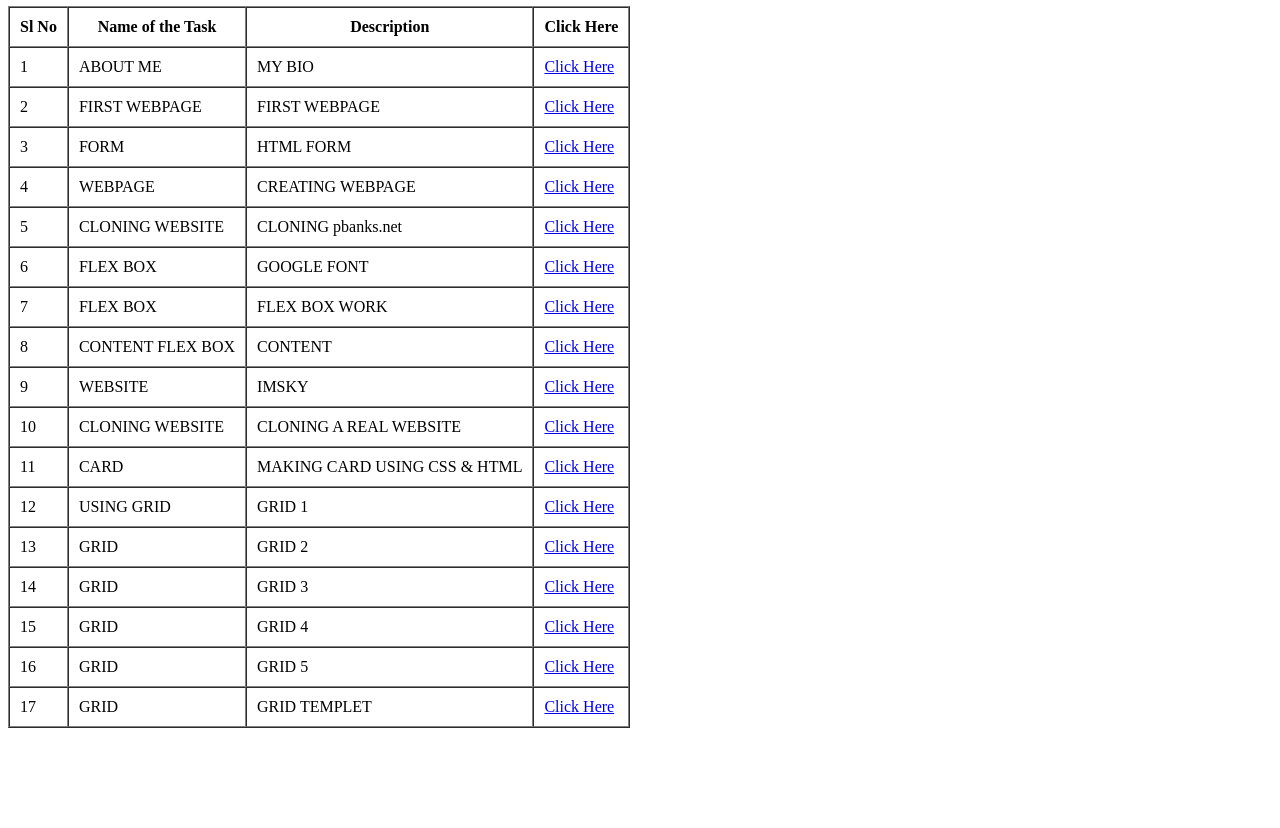
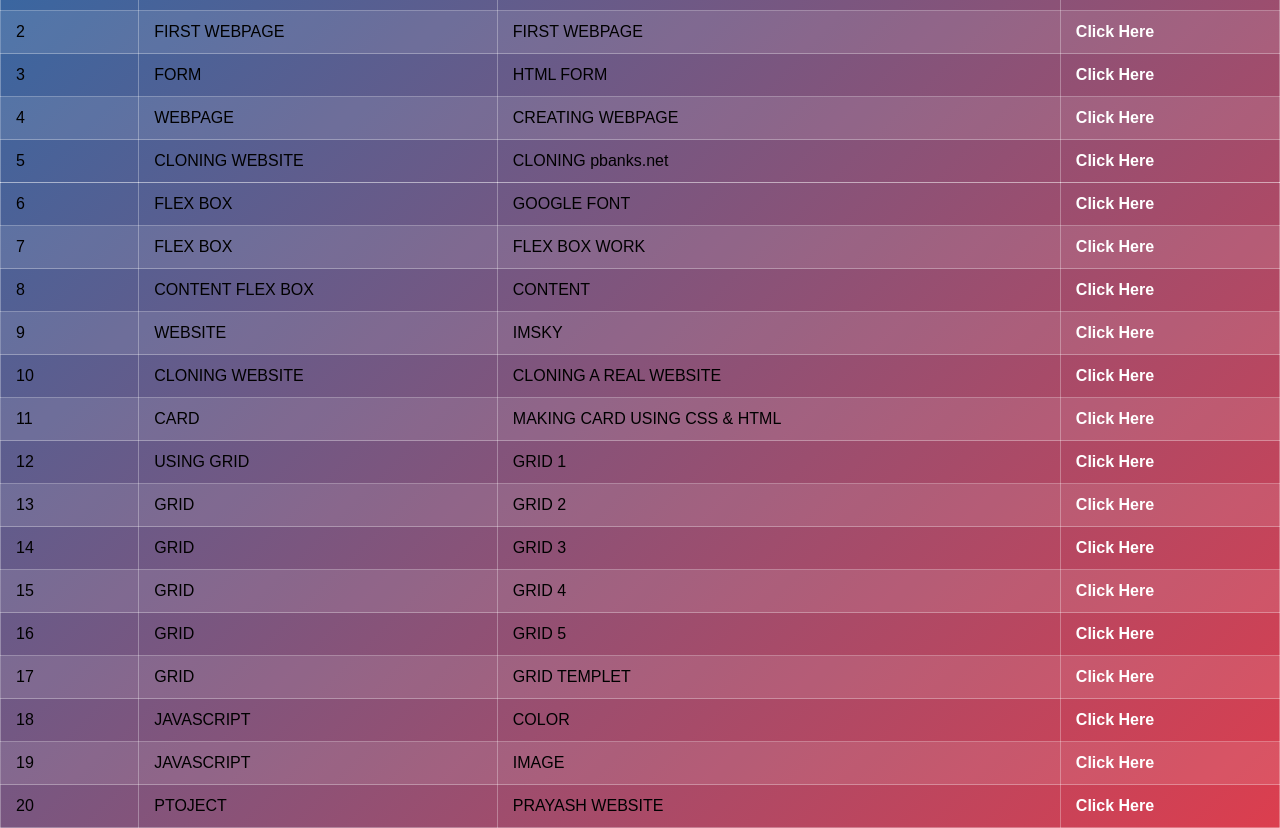
Before and after one commit to Prayash26/prayashkhanal12, a plain HTML site: page index.html in a window 1280 px wide. Shown: the part 74-902 px from the top of the page. Before the commit the page ends 810 px from the top, so only its background shows below. Drawn offline with Linux system fonts and the light colour scheme.

Commit message:
Update index.html

```diff
--- a/index.html
+++ b/index.html
@@ -4,12 +4,90 @@
     <meta charset="UTF-8">
     <meta name="viewport" content="width=device-width, initial-scale=1.0">
     <title>PRAYASH OFFICAL SITE</title>
-    <link rel="stylesheet" href="style.css">
-</head>
-<body>
-    <h1>CODE WITH PRAYASH</h1>
+    <link rel="stylesheet" href="prayash indecss">
     <table border="1" cellpadding="10" cellspacing="0">
         <head>
+            <style>
+/* General body styling */
+body {
+    font-family: 'Arial', sans-serif;
+    background: linear-gradient(135deg, rgba(30, 87, 153, 0.9), rgba(216, 41, 59, 0.9));
+    color: #fffff;
+    margin: 0;
+    padding: 0;
+    display: flex;
+    justify-content: center;
+    align-items: center;
+    min-height: 100vh;
+}
+
+/* Table container styling */
+.table-container {
+    width: 90%;
+    max-width: 1200px;
+    margin: 20px auto;
+    overflow-x: auto;
+    background: rgba(255, 255, 255, 0.1); /* Transparent effect */
+    border-radius: 15px;
+    box-shadow: 0 4px 20px rgba(0, 0, 0, 0.2);
+    padding: 20px;
+    backdrop-filter: blur(10px); /* Frosted glass effect */
+}
+
+/* Table styling */
+table {
+    width: 100%;
+    border-collapse: collapse;
+    font-size: 16px;
+    text-align: left;
+    overflow: hidden;
+}
+
+/* Header styling */
+thead tr {
+    background: rgba(41, 137, 216, 0.8); /* Semi-transparent header */
+    color: #fff;
+}
+
+th {
+    padding: 12px 15px;
+    text-transform: uppercase;
+    font-size: 14px;
+    border: 1px solid rgba(255, 255, 255, 0.3);
+}
+
+/* Body styling */
+tbody tr {
+    transition: background 0.3s ease;
+}
+
+tbody tr:nth-child(even) {
+    background: rgba(255, 255, 255, 0.1); /* Alternate row styling */
+}
+
+tbody tr:hover {
+    background: rgba(255, 255, 255, 0.2); /* Hover effect */
+}
+
+td {
+    padding: 12px 15px;
+    color: black;
+    border: 1px solid rgba(255, 255, 255, 0.3);
+}
+
+/* Link styling */
+a {
+    color: white;
+    text-decoration: none;
+    font-weight: bold;
+}
+
+a:hover {
+    text-decoration: underline;
+    color: #5d00ff;
+}
+
+</style>
             <tr>
                 <th>Sl No</th>
                 <th>Name of the Task</th>
@@ -123,6 +201,24 @@
                 <td>GRID TEMPLET</td>
                 <td><a href="grid6.html">Click Here</a></td>
                 </tr>
+                <td>18</td>
+                <td>JAVASCRIPT</td>
+                <td>COLOR</td>
+                <td><a href="javacolor.html">Click Here</a></td>
+                </tr>
+                <td>19</td>
+                <td>JAVASCRIPT</td>
+                <td>IMAGE</td>
+                <td><a href="javaimage.html">Click Here</a></td>
+                </tr>
+                <tr>
+                    <td>20</td>
+                <td>PTOJECT</td>
+                <td>PRAYASH WEBSITE</td>
+                <td><a href="my project.html">Click Here</a></td>
+                </tr>
+
+
         </body>
     </table>
 </body>
```
